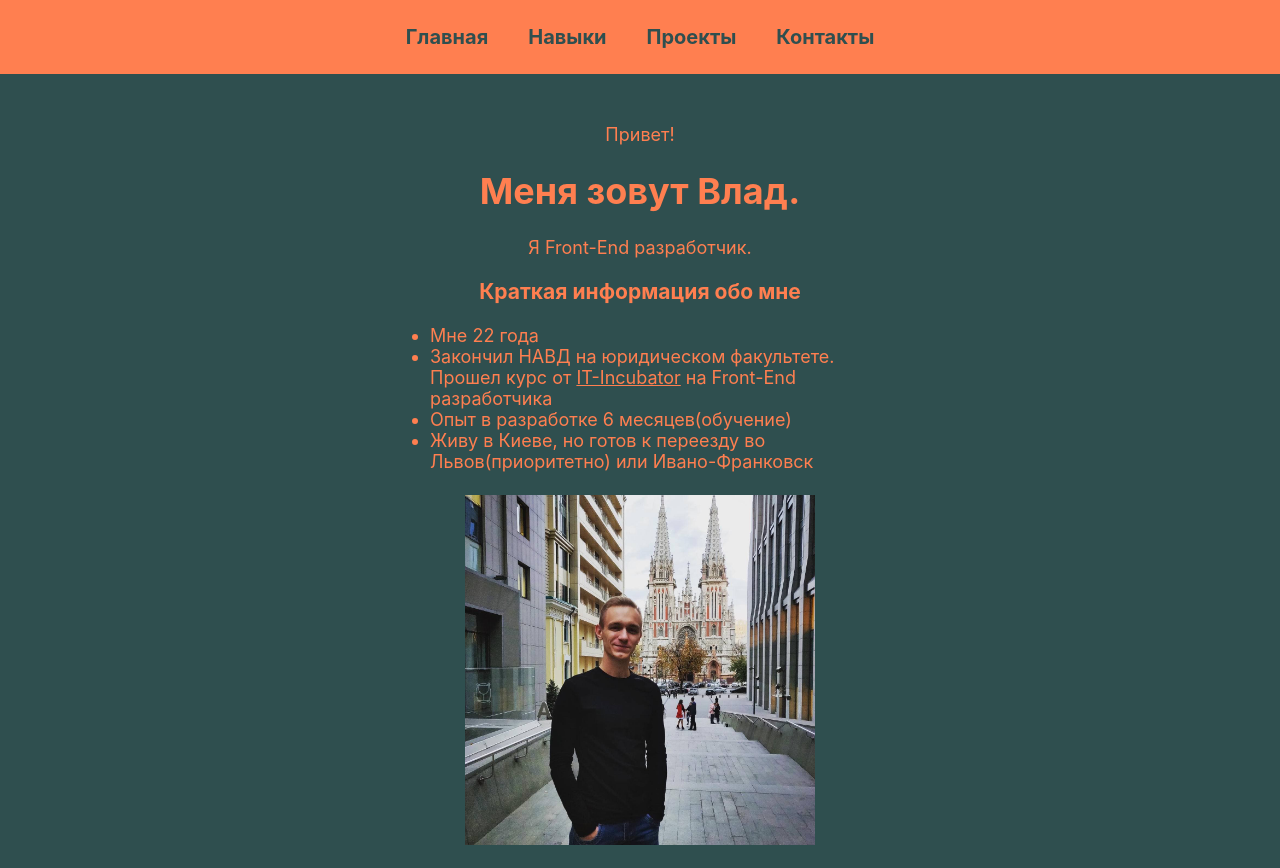
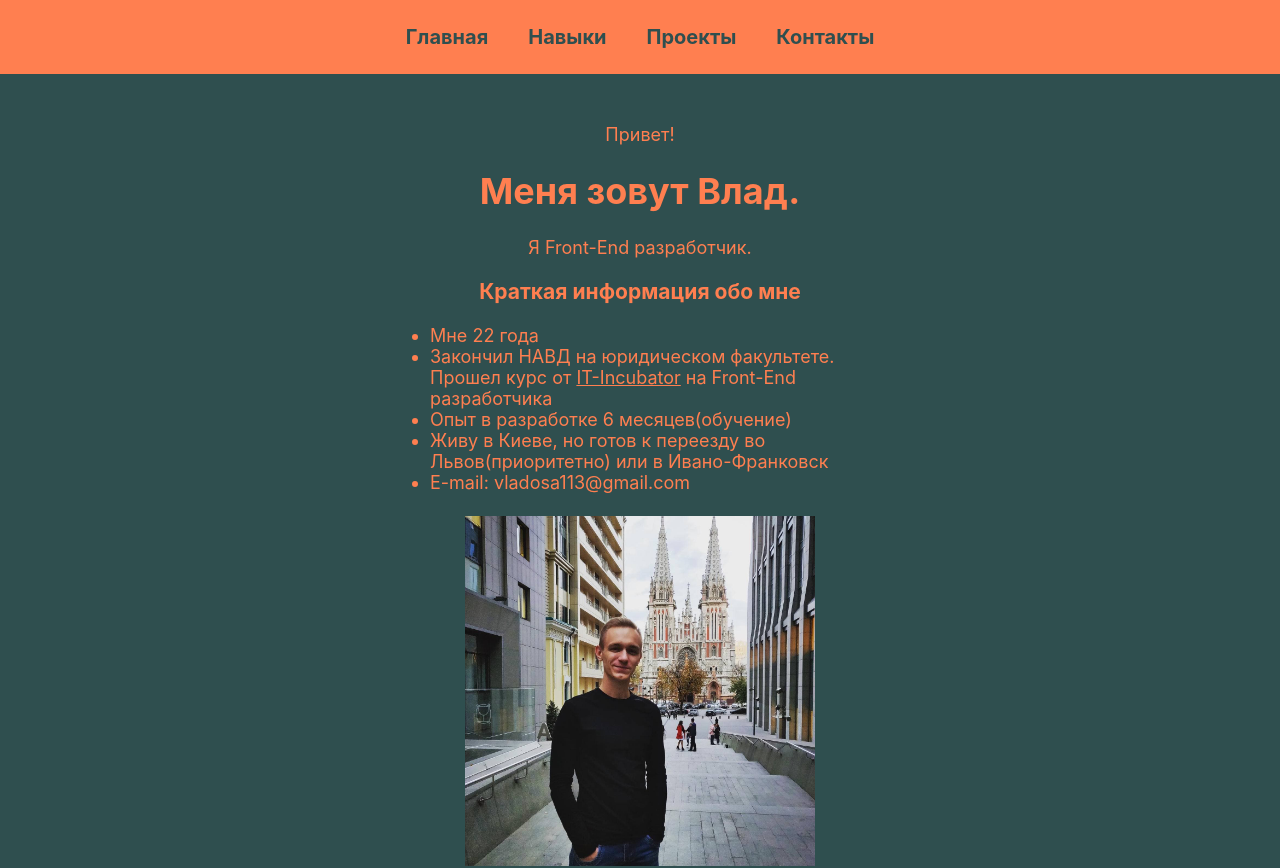
Before and after one commit to VladAlmazov/portfolio, a React (Create React App) app: page / in a window 1280 px wide. Shown: the top 868 px of the page. Built offline with nearby package versions, Linux system fonts and the light colour scheme.

Commit message:
refactor

```diff
--- a/src/main/Main.js
+++ b/src/main/Main.js
@@ -17,7 +17,8 @@ export function Main() {
                         <li>Закончил НАВД на юридическом факультете. <br/>
                             Прошел курс от <a href='https://it-incubator.by/'>IT-Incubator</a> на Front-End разработчика</li>
                         <li>Опыт в разработке 6 месяцев(обучение)</li>
-                        <li>Живу в Киеве, но готов к переезду во Львов(приоритетно) или Ивано-Франковск</li>
+                        <li>Живу в Киеве, но готов к переезду во Львов(приоритетно) или в Ивано-Франковск</li>
+                        <li>E-mail: vladosa113@gmail.com</li>
                     </ul>
                 </div>
                 <div className={style.photo}>
```
